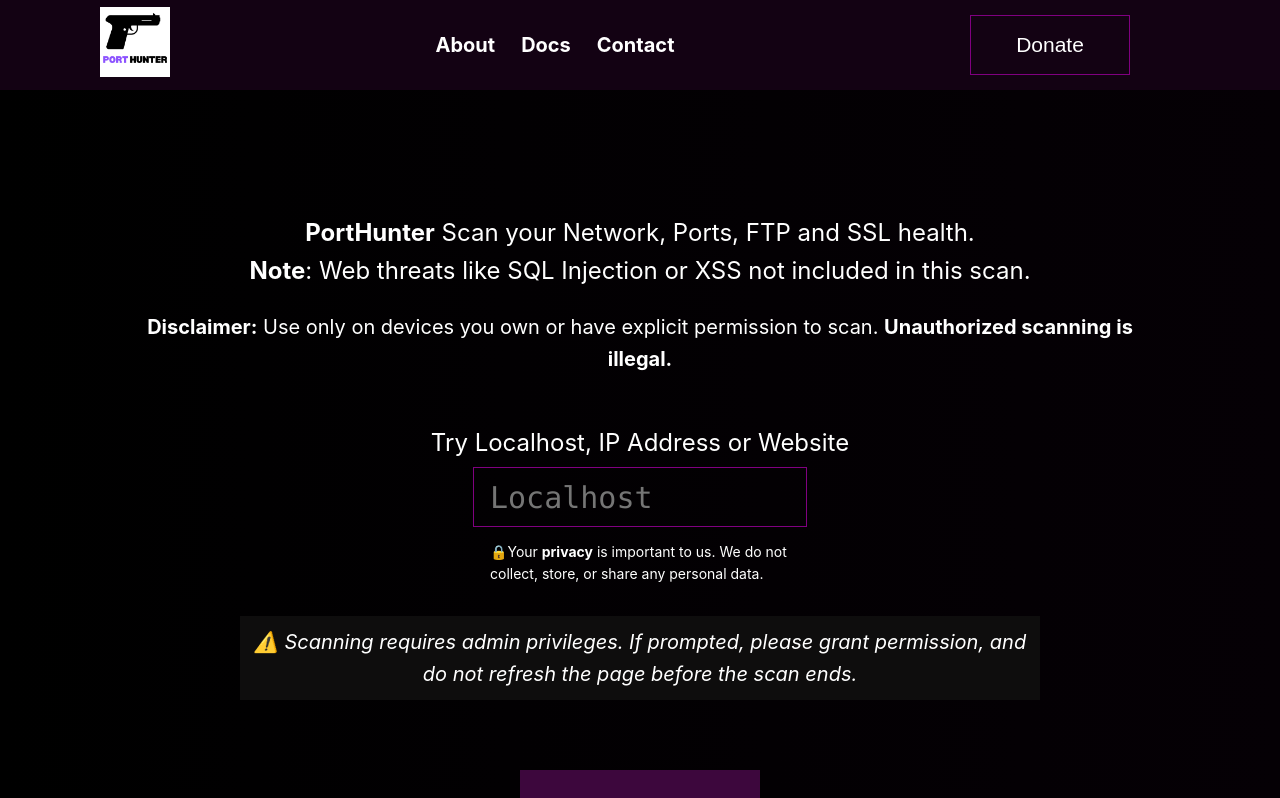
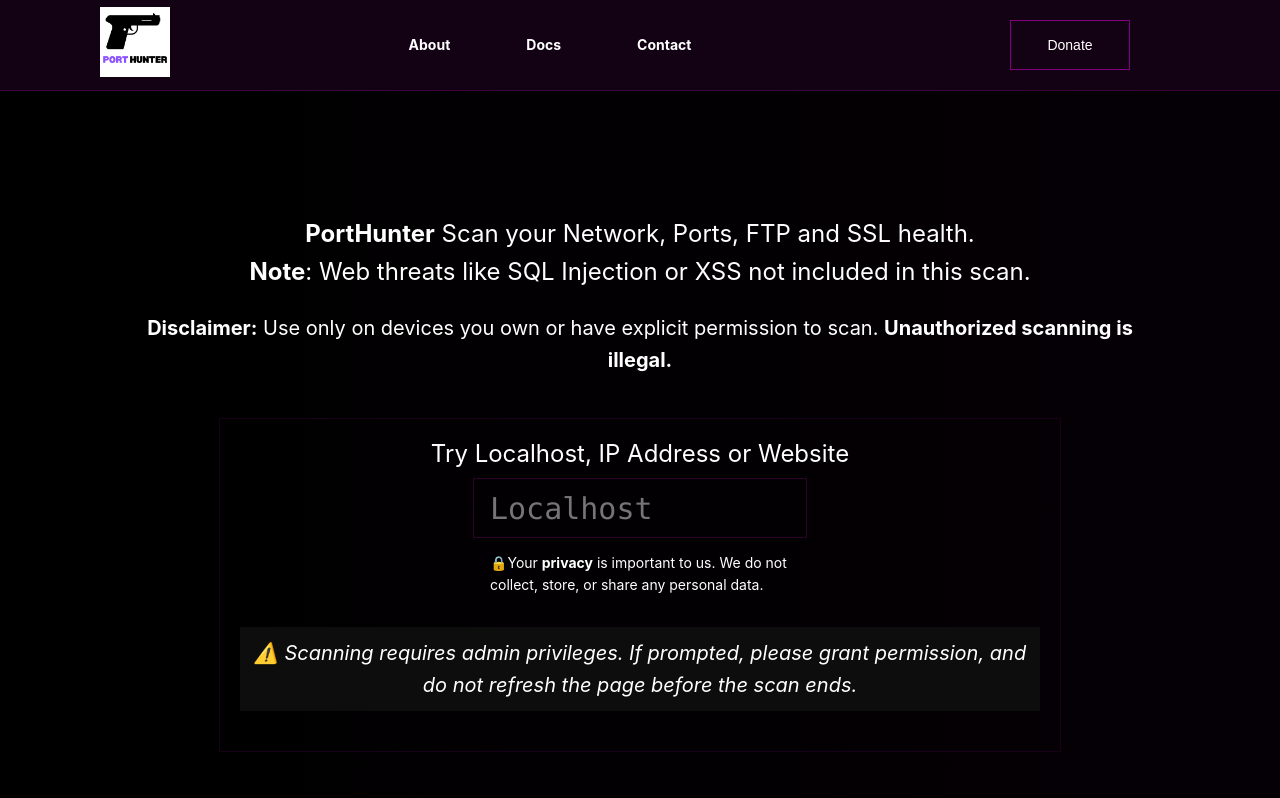
Before and after one commit to yassine-yahya/porthunter-front, a React (Create React App) app: page / in a window 1280 px wide. Shown: the top 798 px of the page. Built offline with nearby package versions, Linux system fonts and the light colour scheme.

Commit message:
last v purple

```diff
--- a/src/App.css
+++ b/src/App.css
@@ -28,6 +28,8 @@ html {
   flex-direction: column;
   margin-top: 20px;
   width: 100vh;
+  padding: 20px;
+  border: 1px solid rgb(24, 1, 24);
 
 
 }
@@ -61,7 +63,7 @@ input {
   width: 300px;
   height: 26px;
   margin-top: 10px;
-  border: 1px solid purple;
+  border: 1px solid rgb(43, 3, 43);
   font-size: 30px;
   background-color: transparent;
   color: white;
@@ -80,8 +82,8 @@ input {
 
 button {
 
-  height: 80px;
-  width: 240px;
+  height: 60px;
+  width: 220px;
   margin: 50px;
   background-color:  rgb(61, 7, 61);
   padding: 10px;
@@ -96,9 +98,10 @@ button:hover{
 }
 
 button:disabled {
-  background-color: orangered;
-  color: black;
-  font-size: 21px;
+  border:1px solid  orangered;
+  background-color: transparent;
+  color: white;
+  font-size: 22px;
 
 }
 .warning {
@@ -129,7 +132,7 @@ h3 {
 /* Navbar.css */
 .navbar {
   display: flex;
-  justify-content: center;
+  justify-content: space-around;
   align-items: center;
   background-color:purple;
   padding: 1px 100px;
@@ -137,30 +140,32 @@ h3 {
   text-decoration: none;
   list-style: none;
   height: auto;
+
 }
-.navbar .links{
-  text-decoration: none;
-  list-style: none;display: flex;
-  justify-content: space-between;
-  align-items: center;
-}
+
 
 .navbar .logo{
   position: block;
 }
 
 
-.navbar .links {
+
+
+.navbar .links{
+  text-decoration: none;
+  list-style: none;
   display: flex;
-  gap: 26px;
-  text-decoration: none;
+  justify-content: space-between;
+  align-items: center;
+  gap: 50px;
 }
 
-.navbar .links a {
+.navbar .links li a {
   color: white;
   text-decoration: none;
-  font-size: 16px;
+  font-size: 14px;
   transition: color 0.3s;
+  margin-right: 50px;
 }
 
 .navbar .links a:hover {
@@ -171,10 +176,10 @@ h3 {
 .navbar .nav-btn button {
   background-color:transparent;
   color: white;
-  font-size: 21px;
+  font-size: 14px;
   cursor: pointer;
-  width: 160px;
-  height: 60px;
+  width: 120px;
+  height: 50px;
   border: 1px solid purple;
 }
 
@@ -233,11 +238,13 @@ ul li a:hover {
   display: flex;
   justify-content: center;
   align-items: top;
-
   text-align: center;
   padding: 0 20px;
   margin-bottom: 100px;
-  margin-top: 100px;
+  border-top: 1px solid rgb(59, 3, 59);
+  padding-top: 100px;
+
+
    /* Optional background */
 
 
@@ -252,6 +259,7 @@ ul li a:hover {
   justify-content: center;
   max-width: 1000px;
 
+
 }
 
 
@@ -261,6 +269,7 @@ ul li a:hover {
   color: white;
   text-align: center;
   font-weight: bold;
+
 }
 
 .hero p {
@@ -556,17 +565,21 @@ section:last-child {
 }
 
 /* Footer Styling */
-footer {
+.foo {
+  display: flex;
   text-align: center;
+  align-items: center;
+  justify-content: center;
   font-size: 14px;
   margin-top: 40px;
-  border-top: 1px solid purple;
+  border-top: 1px solid rgb(41, 1, 41);
   padding: 20px;
 }
 
 footer p {
   margin: 0;
   color: #cecbcb;
+  margin: 10px;
 }
 
 footer .copyright {
@@ -805,7 +818,7 @@ footer .copyright {
   .hero{
     text-align: center;
     font-size: 18px;
-    margin-bottom: 100px;
+    margin-bottom: 200px;
 
 
   }.about-container{
@@ -818,6 +831,9 @@ footer .copyright {
     max-width: 300px;
     margin-top: 100px;
 
+  }
+  .about-container´{
+    margin:100px ;
   }
   .privacy p{
     text-align: center;
--- a/src/components/Footer.js
+++ b/src/components/Footer.js
@@ -1,11 +1,13 @@
 import React from "react";
 import porthunterlogo from "../Assets/porthunterlogo.png"
 const Footer = () => {
+
     return(
-<footer>
-<p>  <div className="logo">
-        <img src={porthunterlogo} alt="Logo" width={100} />
-        </div>&copy; 2025 PortHunter. made in Barcelona with ❤️ All rights reserved.</p>
+<footer className="foo">
+  <div className="logo">
+        <img src={porthunterlogo} alt="Logo" width={50} />
+        </div>
+        <p>&copy; 2025 PortHunter. made in Barcelona with ❤️ All rights reserved.</p>
 </footer>
 
     )
```
